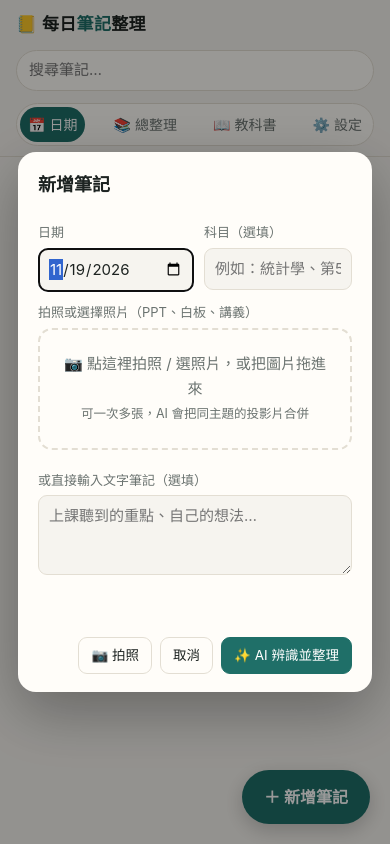
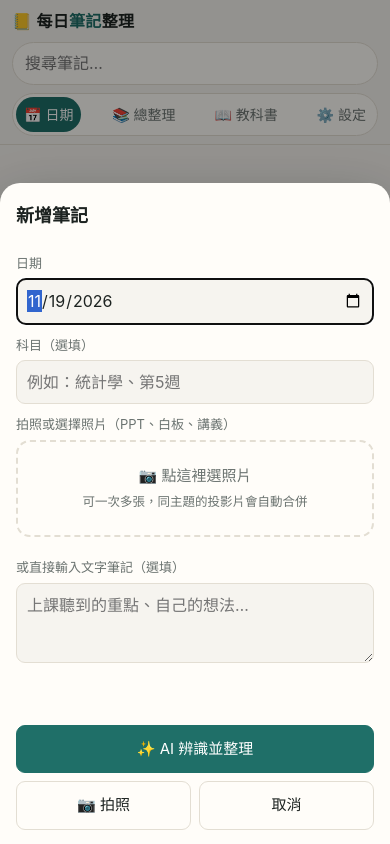
Before and after one commit to moooele73-droid/mooele_BK, a plain HTML site: page index.html in a window 390 px wide. Both pictures are taken after a click on the button "＋ 新增筆記". Drawn offline with Linux system fonts and the light colour scheme.

Commit message:
Add files via upload

```diff
--- a/index.html
+++ b/index.html
@@ -78,7 +78,25 @@ dialog::backdrop{background:rgba(0,0,0,.4)}
 label{display:block;font-size:13px;color:var(--muted);margin:10px 0 4px}
 input[type=text],input[type=password],input[type=date],select,textarea{width:100%;padding:8px 10px;border:1px solid var(--line);border-radius:9px;background:var(--bg)}
 textarea{min-height:80px;resize:vertical}
-.row{display:flex;gap:10px}.row>*{flex:1}
+.row{display:flex;gap:12px}.row>*{flex:1;min-width:0}
+/* iPhone Safari 的日期欄有固定最小寬度，會撐破版面 → 重設外觀 */
+input[type=date]{-webkit-appearance:none;appearance:none;display:block;min-width:0;max-width:100%;min-height:42px;text-align:left}
+input[type=date]::-webkit-date-and-time-value{text-align:left}
+@media (max-width:600px){
+  .row{flex-direction:column;gap:0}
+  /* 字級 16px 以上，iPhone 點輸入框時才不會自動放大畫面 */
+  input[type=text],input[type=password],input[type=date],input[type=search],select,textarea{font-size:16px}
+  dialog{width:100vw;max-width:100vw;max-height:92vh;margin:auto 0 0;border-radius:20px 20px 0 0}
+  .dlg{padding:18px 16px calc(14px + env(safe-area-inset-bottom));max-height:92vh}
+  .drop{padding:18px 12px}
+  .foot{flex-wrap:wrap}
+  .foot .btn{flex:1;padding:11px 8px;font-size:15px}
+  .foot .btn.primary{flex-basis:100%;order:-1}
+  .bar{gap:8px;padding:8px 12px}
+  .brand{font-size:16px}
+  main{padding:12px 12px 110px}
+  .card{padding:14px}
+}
 .drop{border:2px dashed var(--line);border-radius:14px;padding:22px;text-align:center;cursor:pointer;color:var(--muted)}
 .drop:hover{border-color:var(--accent);color:var(--accent)}
 .previews{display:grid;grid-template-columns:repeat(auto-fill,minmax(90px,1fr));gap:8px;margin-top:10px}
@@ -123,7 +141,7 @@ pre.raw{white-space:pre-wrap;font-size:12.5px;background:var(--bg);padding:8px;b
     <div><label>科目（選填）</label><input type="text" id="addCtx" placeholder="例如：統計學、第5週"></div>
   </div>
   <label>拍照或選擇照片（PPT、白板、講義）</label>
-  <div class="drop" id="drop">📷 點這裡拍照 / 選照片，或把圖片拖進來<br><span class="notice">可一次多張，AI 會把同主題的投影片合併</span></div>
+  <div class="drop" id="drop">📷 點這裡選照片<br><span class="notice">可一次多張，同主題的投影片會自動合併</span></div>
   <input type="file" id="file" accept="image/*" multiple hidden>
   <input type="file" id="cam" accept="image/*" capture="environment" hidden>
   <div class="previews" id="previews"></div>
```
